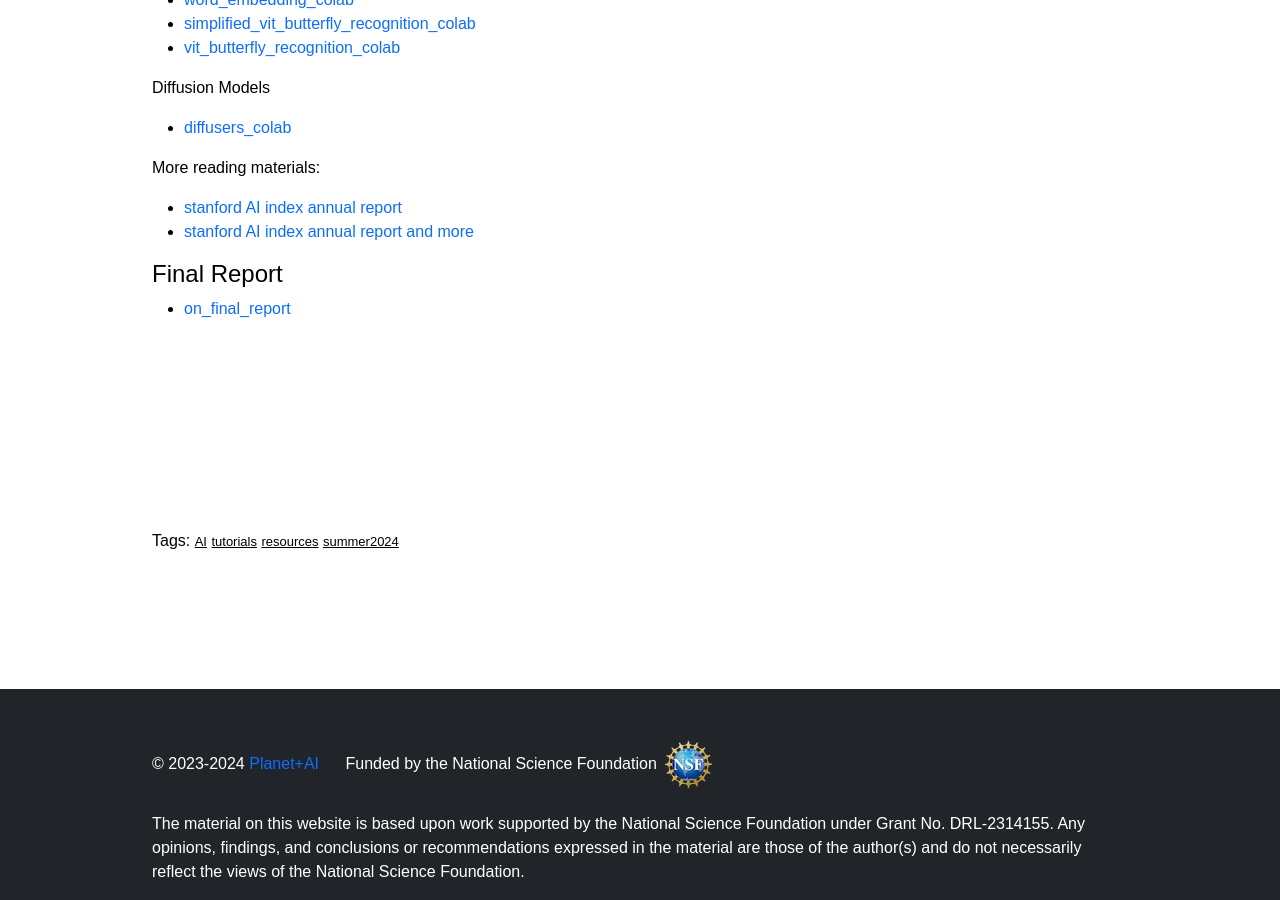
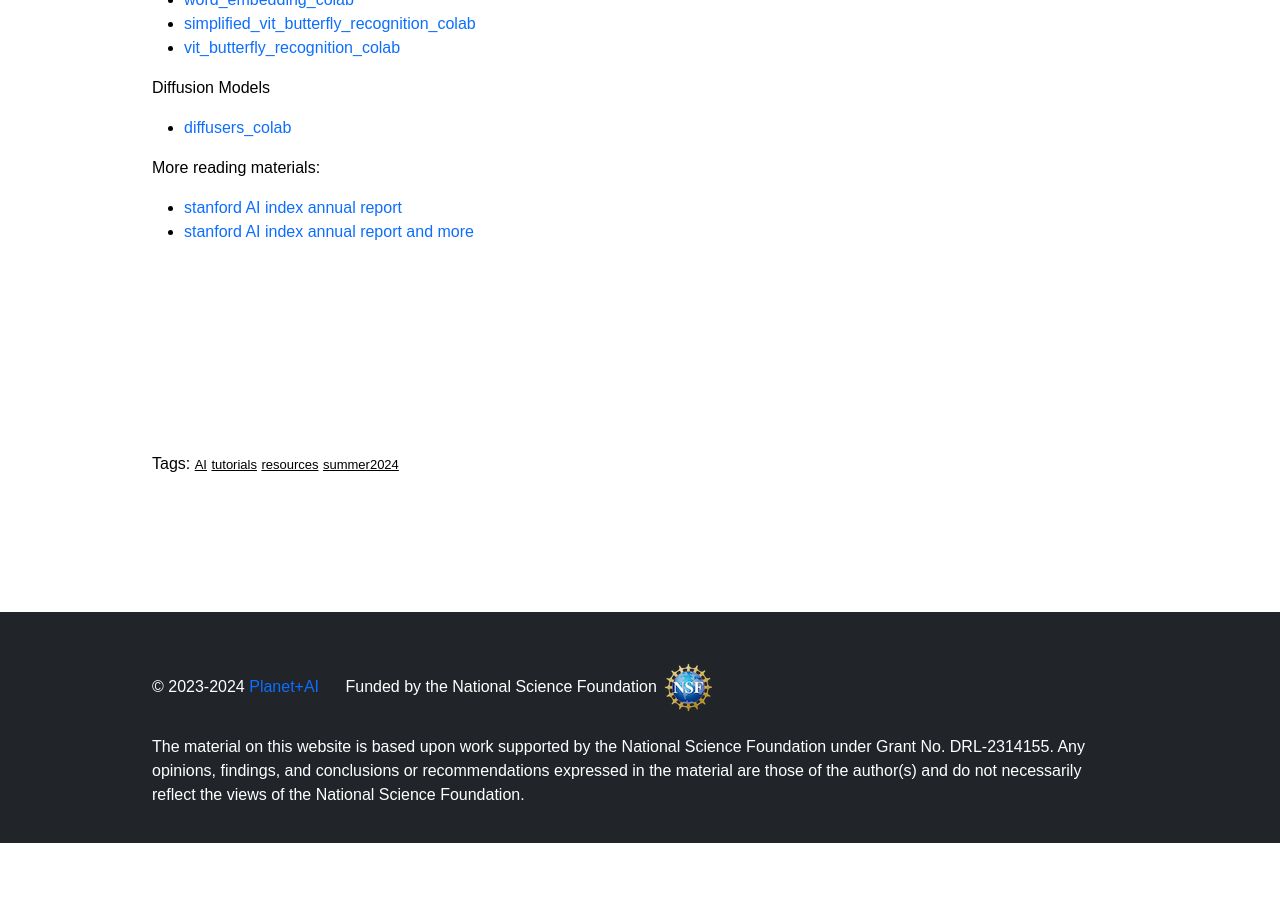
Before and after one commit to planet-ai-2023/planet-ai-2023.github.io, a Jekyll site: the page built from _posts/2024-6-01-summer-2024.md, in a window 1280 px wide and 900 px high, scrolled down 2342 px. Built offline with Jekyll 4.4.1, drawn with Linux system fonts in a browser that asks for light colours; after the commit the page ends 3185 px from its top, so only the background shows below that.

Commit message:
Update 2024-6-01-summer-2024.md

```diff
--- a/_posts/2024-6-01-summer-2024.md
+++ b/_posts/2024-6-01-summer-2024.md
@@ -109,8 +109,6 @@ More reading materials:
 - [stanford AI index annual report and more](https://drive.google.com/file/d/1U1pv4beoy7QAochnvJqEPELP0S7y4MGw/view?usp=sharing){:target="_blank"}
 
 
-# Final Report
-- [on_final_report](https://drive.google.com/file/d/1VoIXLSoWdk7ssGV_yXERFI6qSyhiK5pB/view?usp=sharing){:target="_blank"}
 
 <br/>
 <br/>
```
